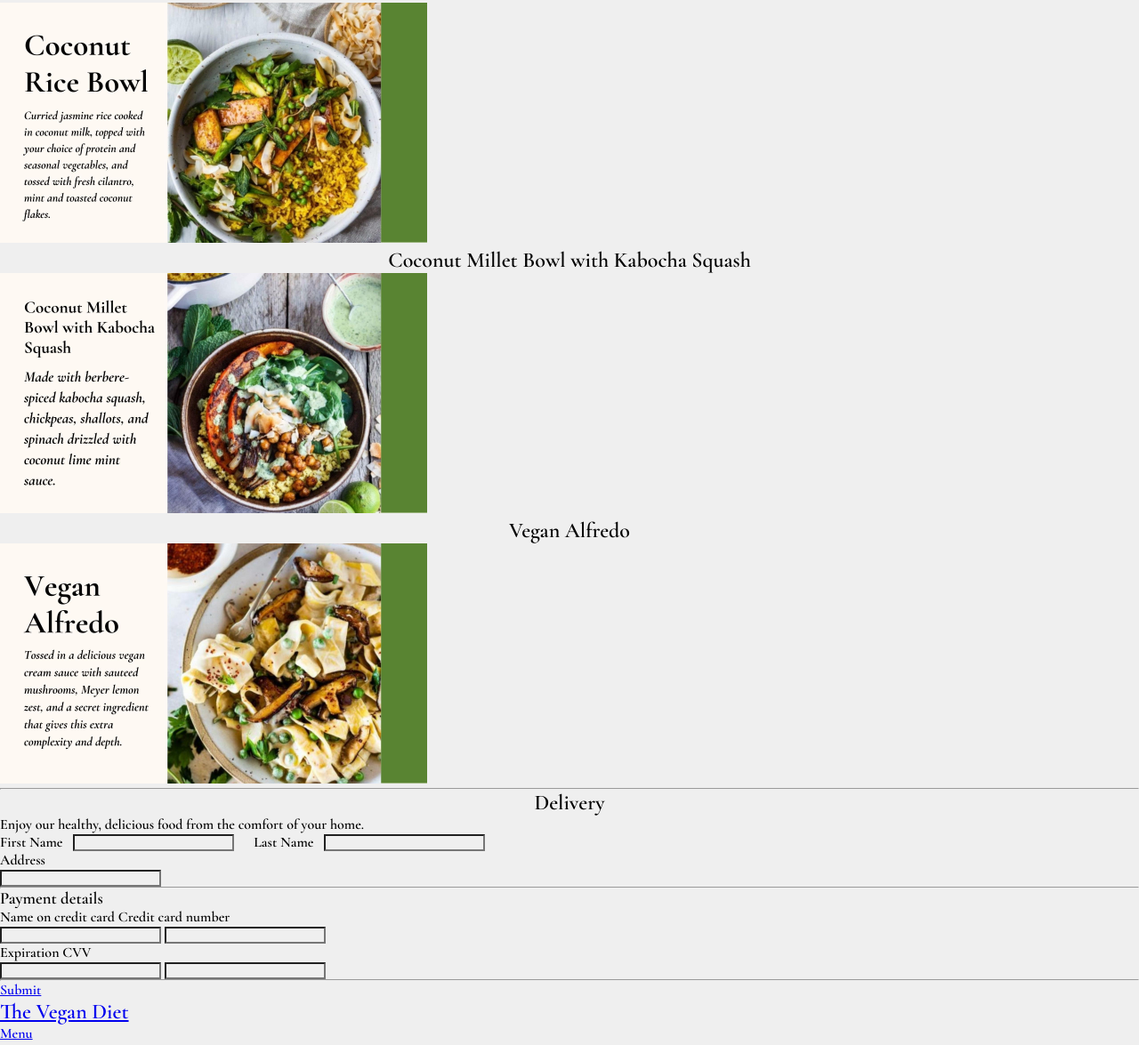
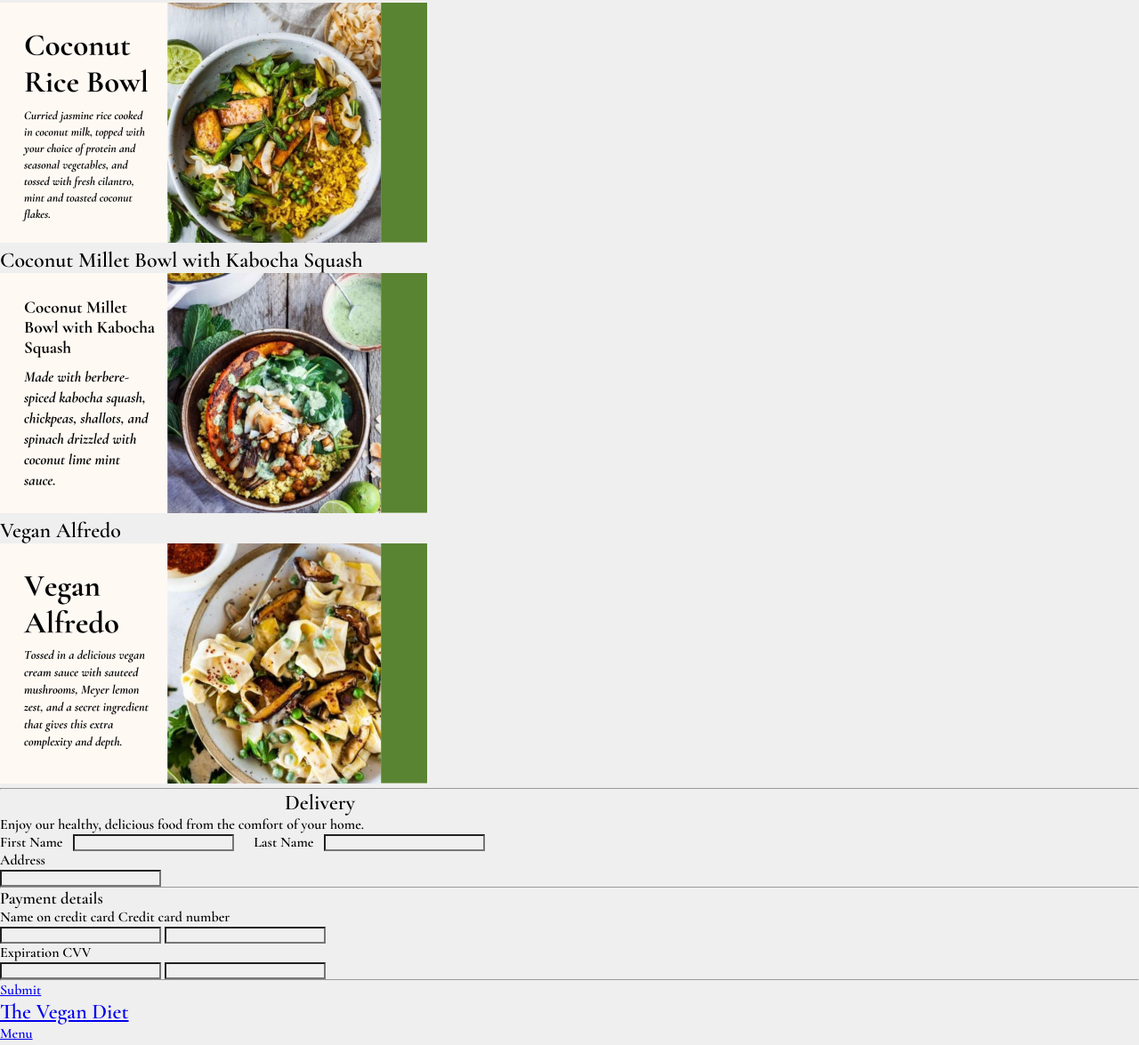
Before and after one commit to edanac2026/AA1, a plain HTML site: page menu.html in a window 1280 px wide. Shown: the part 823-1998 px from the top of the page at 89% size. Drawn offline with nearby package versions, Linux system fonts and the light colour scheme.

Commit message:
Update menu_styles.css

```diff
--- a/menu_styles.css
+++ b/menu_styles.css
@@ -70,8 +70,8 @@ main h1 a{
 main h1 a:hover{
   text-decoration: underline;
 }
-section h2{
-    text-align: center;
+#delivery{
+    margin-left: 25%;
 main p{
     margin-top: 1%;
     text-align: center;
```
